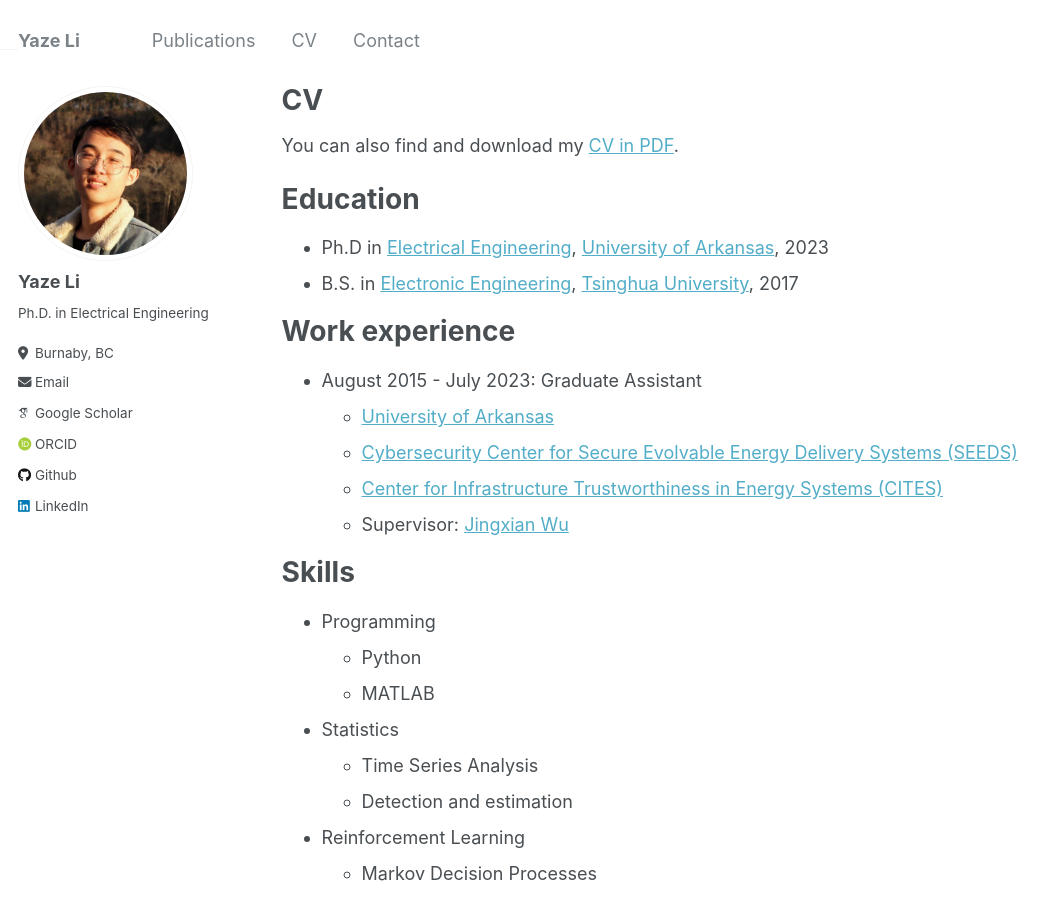
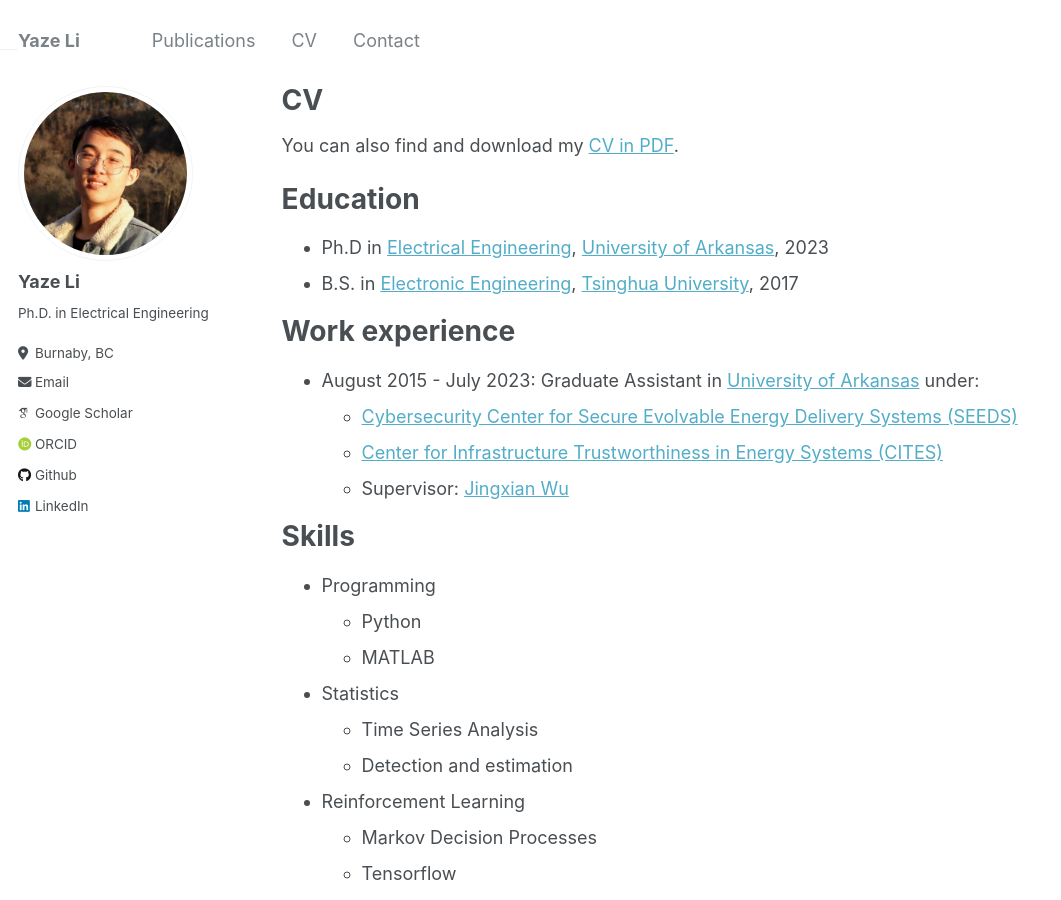
Before and after one commit to Arthurliyaze/Arthurliyaze.github.io, a Jekyll site: the page built from _pages/cv.md, in a window 1280 px wide and 900 px high. Shown: the whole window, without its empty margins (0-1061 px from the left). Built offline with Jekyll 4.4.1, drawn with Linux system fonts in a browser that asks for light colours; some web fonts are replaced.

Commit message:
Update cv.md

```diff
--- a/_pages/cv.md
+++ b/_pages/cv.md
@@ -17,8 +17,7 @@ Education
 
 Work experience
 ======
-* August 2015 - July 2023: Graduate Assistant
-  * [University of Arkansas](https://www.uark.edu/)
+* August 2015 - July 2023: Graduate Assistant in [University of Arkansas](https://www.uark.edu/) under:
   * [Cybersecurity Center for Secure Evolvable Energy Delivery Systems (SEEDS)](https://seeds.uapower.group/about/)
   * [Center for Infrastructure Trustworthiness in Energy Systems (CITES)](https://iucrc.nsf.gov/centers/center-for-infrastructure-trustworthiness-in-energy-systems-cites/)
   * Supervisor: [Jingxian Wu](https://wuj.hosted.uark.edu/)
```
